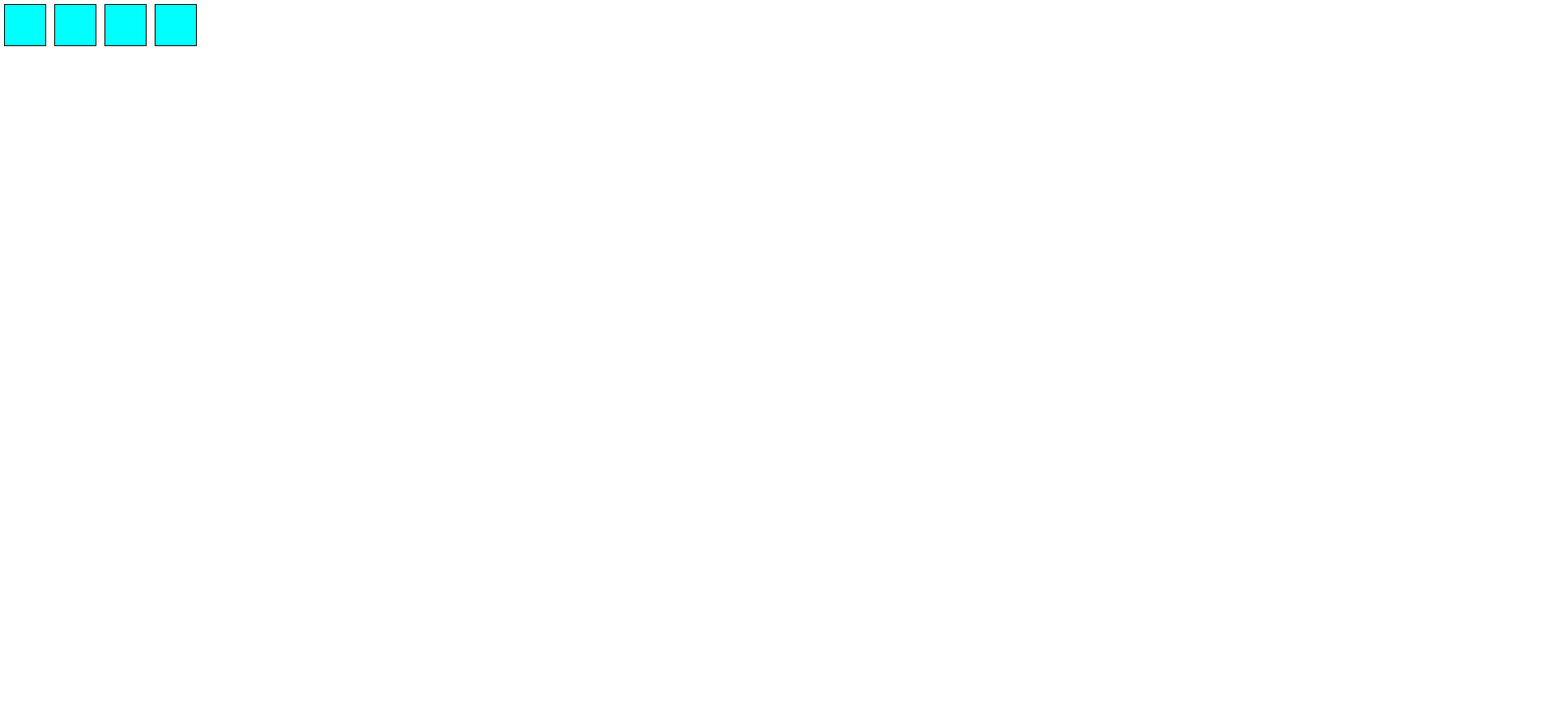
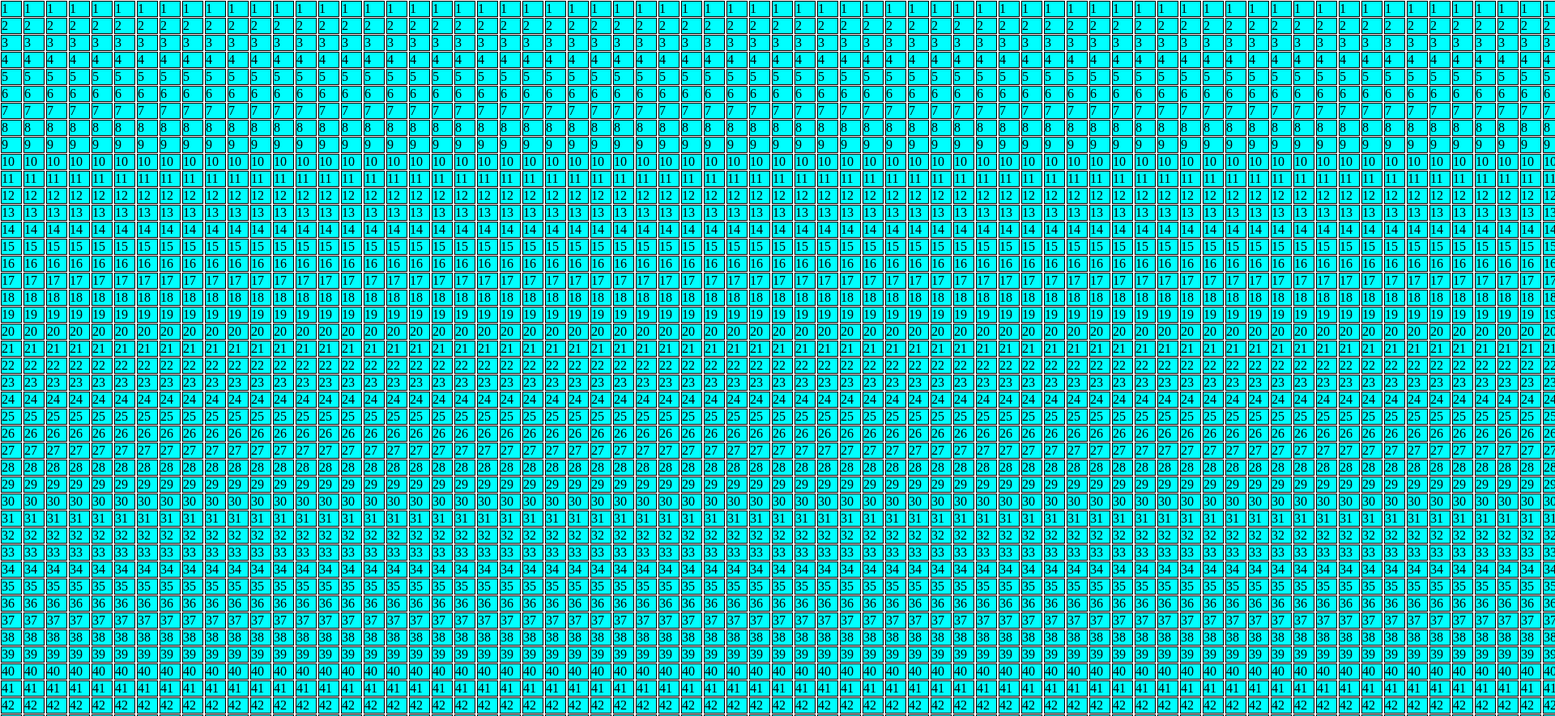
Before and after one commit to amitnit91/etch-a-sketch, a plain HTML site: page test.html in a window 1280 px wide. Shown: the top 885 px of the page at 81% size, 1920 px wide, since content can reach past the window. Before the commit the page ends 800 px from the top, so only its background shows below. Drawn offline with Linux system fonts and the light colour scheme.

Commit message:
grid bulid success

```diff
--- a/style.css
+++ b/style.css
@@ -2,13 +2,17 @@
     margin: 0px;
     padding: 0px;
 }
-.square{
-    border:1px solid black;
-    width: 50px;
-    height: 50px;
-    background-color: aqua;
-    margin: 5px;
-}
-.container{
+#container{
     display: flex;
 }
+.row{
+    flex: 1;
+}
+.col{
+    margin: 1px;
+    background-color: aqua;
+    border: 1px solid black;
+}
+.red-color{
+    background-color: red;
+}
--- a/test.html
+++ b/test.html
@@ -7,38 +7,32 @@
     <link rel="stylesheet" href="style.css">
 </head>
 <body>
-    <div id="main-container">
+    <div id="container"></div>
+    <script>
+        grid(100);
 
-    </div>
-    <script>
-        const mainContainer=document.querySelector('#main-container');
-        // createGrid();
-        // function createGrid(){
-            // for(let i=1;i<=4;i++){
-
-                createRow();
-            // }
-
-        // }
-        function createRow(){
-            const div=document.createElement('div');
-            div.setAttribute('class','container');
-            mainContainer.appendChild(div);
+        function grid(gridSize=4){
+            const container=document.querySelector('#container');
+            let row=gridSize;
+            let col=gridSize;
+            for(let i=1;i<=row;i++){
+                const div=document.createElement('div');
+                div.setAttribute('class','row');
+                for(let j=1;j<=col;j++){
+                    const box=document.createElement('div');
+                    box.setAttribute('class','col');
+                    div.appendChild(box);
+                    box.textContent=j;
+                }
+                container.appendChild(div);
 
 
-            for(let i=1;i<=4;i++){
+            }
+        }
+        // const box=document.querySelector('.col');
+        // box.addEventListener('mouseenter');
 
-                createDiv();
-            }
 
-        }
-
-        function createDiv(){
-            const container=document.querySelector('.container');
-            const div=document.createElement('div');
-            div.setAttribute('class','square');
-            container.appendChild(div);
-        }
     </script>
 </body>
 </html>
```
